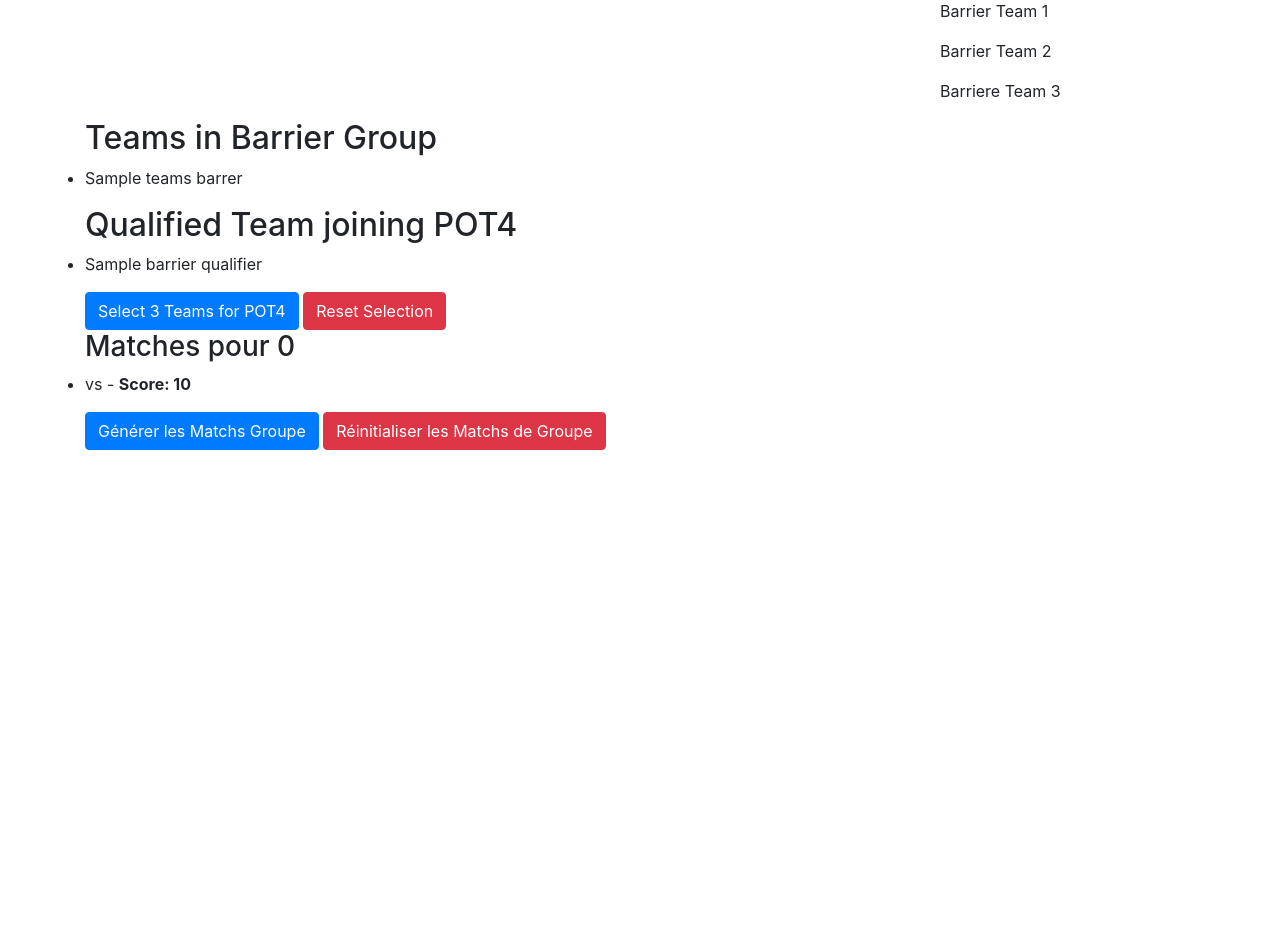
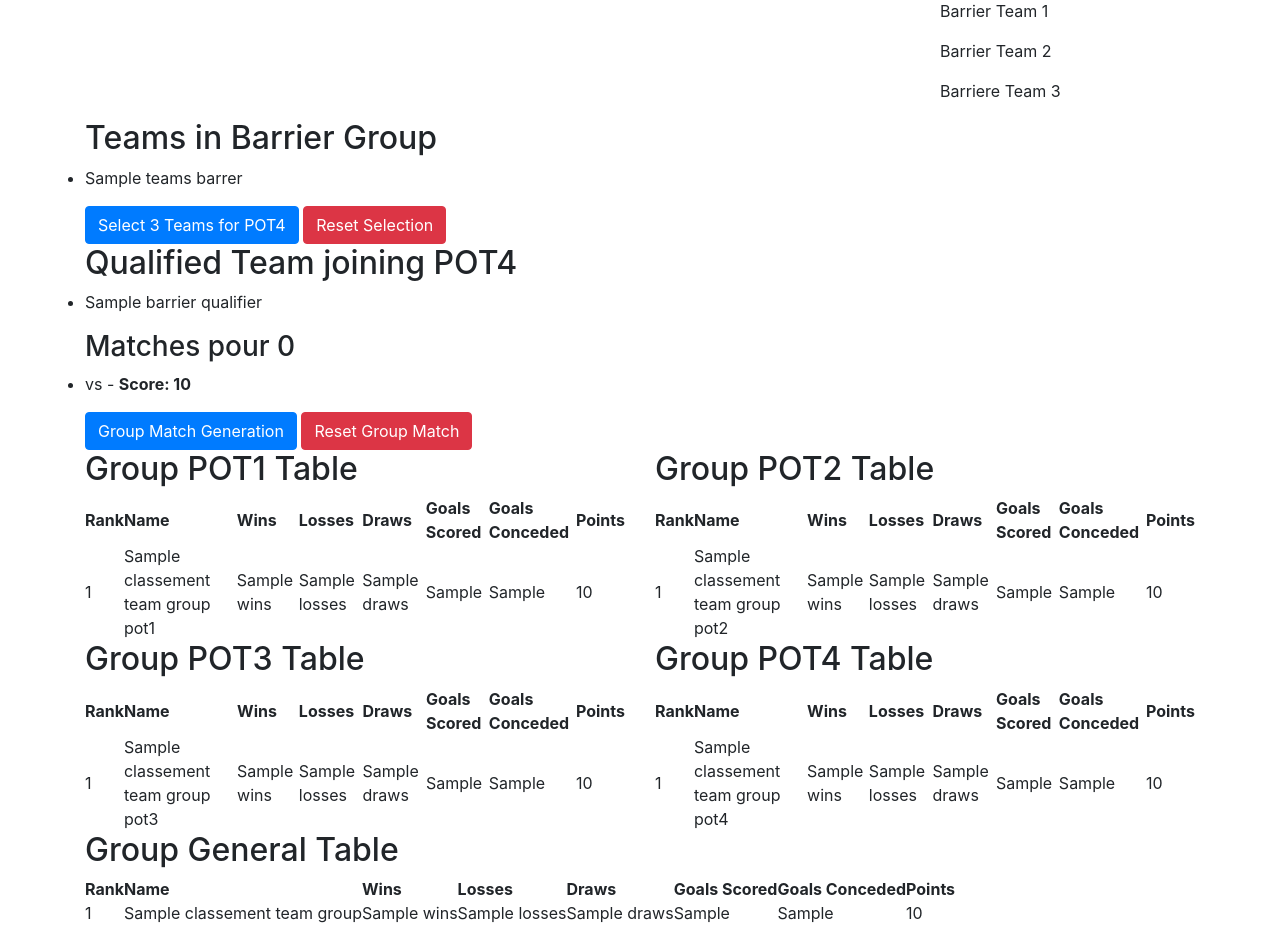
Before and after one commit to thomixlz/ProjetEuro, a Symfony app: template templates/index.html.twig in a window 1280 px wide. Shown: the part 298-1223 px from the top of the page. Before the commit the page ends 748 px from the top, so only its background shows below. Run offline with Twig, Linux system fonts and the light colour scheme; the template is opened without the code that fills it: most values are stand-ins (such as "Sample title", 1, 10 or a date in 2020); some libraries are stand-ins or nearby versions.

Commit message:
add ranking table | Gen and by POT

```diff
--- a/templates/index.html.twig
+++ b/templates/index.html.twig
@@ -89,6 +89,14 @@
                 {% endfor %}
             </ul>
         </div>
+    </div>
+        <div class="row">
+            <div class="col-12">
+                <a href="{{ path('random_select') }}" class="btn btn-primary">Select 3 Teams for POT4</a>
+                <a href="{{ path('reset_selection') }}" class="btn btn-danger">Reset Selection</a>
+            </div>
+        </div>
+        <div class="row">
         <div class="col-12">
             <h2>Qualified Team joining POT4</h2>
             <ul>
@@ -100,12 +108,8 @@
             </ul>
         </div>
     </div>
-    <div class="row">
-        <div class="col-12">
-            <a href="{{ path('random_select') }}" class="btn btn-primary">Select 3 Teams for POT4</a>
-            <a href="{{ path('reset_selection') }}" class="btn btn-danger">Reset Selection</a>
-        </div>
-    </div>
+
+
 </div>
 
 
@@ -128,10 +132,186 @@
     </div>
     <div class="row">
         <div class="col-12">
-            <a href="{{ path('generate_group_matches') }}" class="btn btn-primary">Générer les Matchs Groupe</a>
-<a href="{{ path('reset_group_matches') }}" class="btn btn-danger">Réinitialiser les Matchs de Groupe</a>
+            <a href="{{ path('generate_group_matches') }}" class="btn btn-primary">Group Match Generation</a>
+<a href="{{ path('reset_group_matches') }}" class="btn btn-danger">Reset Group Match</a>
         </div>
     </div>
 </div>
 
+<div class="container">
+    <div class="row">
+        <div class="col-6">
+
+
+    <h2>Group POT1 Table</h2>
+    <table>
+        <thead>
+            <tr>
+                <th>Rank</th>
+                <th>Name</th>
+                <th>Wins</th>
+                <th>Losses</th>
+                <th>Draws</th>
+                <th>Goals Scored</th>
+                <th>Goals Conceded</th>
+                <th>Points</th>
+            </tr>
+        </thead>
+        <tbody>
+            {% for team in classementTeamGroupPOT1 %}
+                <tr>
+                    <td>{{ loop.index }}</td>
+                    <td>{{ team.getName() }}</td>
+                    <td>{{ team.getWins() }}</td>
+                    <td>{{ team.getLosses() }}</td>
+                    <td>{{ team.getDraws() }}</td>
+                    <td>{{ team.getGoalsScored() }}</td>
+                    <td>{{ team.getGoalsConceded() }}</td>
+                    <td>{{ team.getPoints() }}</td>
+                </tr>
+            {% endfor %}
+        </tbody>
+    </table>
+</div>
+<div class="col-6">
+
+
+    <h2>Group POT2 Table</h2>
+    <table>
+        <thead>
+            <tr>
+                <th>Rank</th>
+                <th>Name</th>
+                <th>Wins</th>
+                <th>Losses</th>
+                <th>Draws</th>
+                <th>Goals Scored</th>
+                <th>Goals Conceded</th>
+                <th>Points</th>
+            </tr>
+        </thead>
+        <tbody>
+            {% for team in classementTeamGroupPOT2 %}
+                <tr>
+                    <td>{{ loop.index }}</td>
+                    <td>{{ team.getName() }}</td>
+                    <td>{{ team.getWins() }}</td>
+                    <td>{{ team.getLosses() }}</td>
+                    <td>{{ team.getDraws() }}</td>
+                    <td>{{ team.getGoalsScored() }}</td>
+                    <td>{{ team.getGoalsConceded() }}</td>
+                    <td>{{ team.getPoints() }}</td>
+                </tr>
+            {% endfor %}
+        </tbody>
+    </table>
+</div>
+<div class="col-6">
+
+
+    <h2>Group POT3 Table</h2>
+    <table>
+        <thead>
+            <tr>
+                <th>Rank</th>
+                <th>Name</th>
+                <th>Wins</th>
+                <th>Losses</th>
+                <th>Draws</th>
+                <th>Goals Scored</th>
+                <th>Goals Conceded</th>
+                <th>Points</th>
+            </tr>
+        </thead>
+        <tbody>
+            {% for team in classementTeamGroupPOT3 %}
+                <tr>
+                    <td>{{ loop.index }}</td>
+                    <td>{{ team.getName() }}</td>
+                    <td>{{ team.getWins() }}</td>
+                    <td>{{ team.getLosses() }}</td>
+                    <td>{{ team.getDraws() }}</td>
+                    <td>{{ team.getGoalsScored() }}</td>
+                    <td>{{ team.getGoalsConceded() }}</td>
+                    <td>{{ team.getPoints() }}</td>
+                </tr>
+            {% endfor %}
+        </tbody>
+    </table>
+</div>
+<div class="col-6">
+
+
+    <h2>Group POT4 Table</h2>
+    <table>
+        <thead>
+            <tr>
+                <th>Rank</th>
+                <th>Name</th>
+                <th>Wins</th>
+                <th>Losses</th>
+                <th>Draws</th>
+                <th>Goals Scored</th>
+                <th>Goals Conceded</th>
+                <th>Points</th>
+            </tr>
+        </thead>
+        <tbody>
+            {% for team in classementTeamGroupPOT4 %}
+                <tr>
+                    <td>{{ loop.index }}</td>
+                    <td>{{ team.getName() }}</td>
+                    <td>{{ team.getWins() }}</td>
+                    <td>{{ team.getLosses() }}</td>
+                    <td>{{ team.getDraws() }}</td>
+                    <td>{{ team.getGoalsScored() }}</td>
+                    <td>{{ team.getGoalsConceded() }}</td>
+                    <td>{{ team.getPoints() }}</td>
+                </tr>
+            {% endfor %}
+        </tbody>
+    </table>
+</div>
+</div>
+</div>
+
+
+<div class="container">
+    <div class="row">
+        <div class="col-12">
+
+
+    <h2>Group General Table</h2>
+    <table>
+        <thead>
+            <tr>
+                <th>Rank</th>
+                <th>Name</th>
+                <th>Wins</th>
+                <th>Losses</th>
+                <th>Draws</th>
+                <th>Goals Scored</th>
+                <th>Goals Conceded</th>
+                <th>Points</th>
+            </tr>
+        </thead>
+        <tbody>
+            {% for team in classementTeamGroup %}
+                <tr>
+                    <td>{{ loop.index }}</td>
+                    <td>{{ team.getName() }}</td>
+                    <td>{{ team.getWins() }}</td>
+                    <td>{{ team.getLosses() }}</td>
+                    <td>{{ team.getDraws() }}</td>
+                    <td>{{ team.getGoalsScored() }}</td>
+                    <td>{{ team.getGoalsConceded() }}</td>
+                    <td>{{ team.getPoints() }}</td>
+                </tr>
+            {% endfor %}
+        </tbody>
+    </table>
+</div>
+</div>
+</div>
+
 {% endblock %}
```
Also changed, not shown: src/Controller/DefaultController.php (+109 -1 lines).
